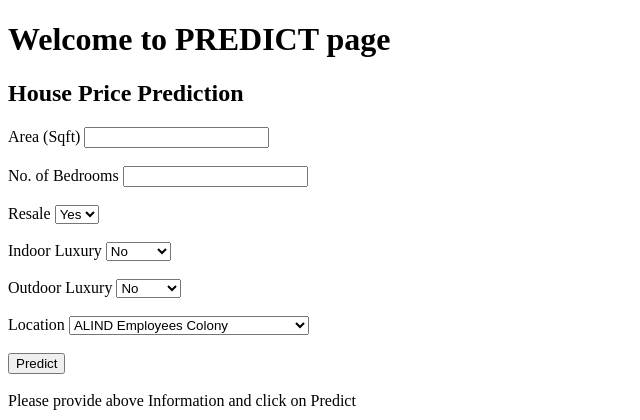
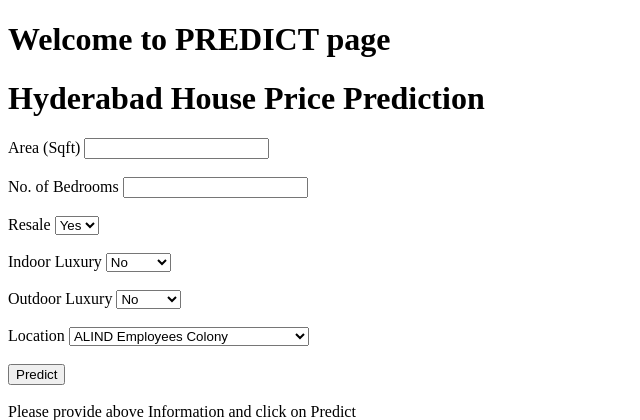
Before and after one commit to abhiramcode/House-Price-Prediction, a Flask app: page /predict in a window 1280 px wide. Shown: the top 420 px of the page, without its empty margins (0-640 px from the left). Run offline with Flask 3, Linux system fonts and the light colour scheme; parts of the project's set-up code (start-up, migrations or seed data) failed here and were passed over.

Commit message:
Update predict.html
Updating h2 previously to h1 and adding 'Hyderabad'

```diff
--- a/templates/predict.html
+++ b/templates/predict.html
@@ -2,7 +2,7 @@
 
 {% block content %}
 
-<h2> House Price Prediction </h2>
+<h1>Hyderabad House Price Prediction </h1>
 
 <form action="" method="post">
   {{ form.hidden_tag() }}
```
